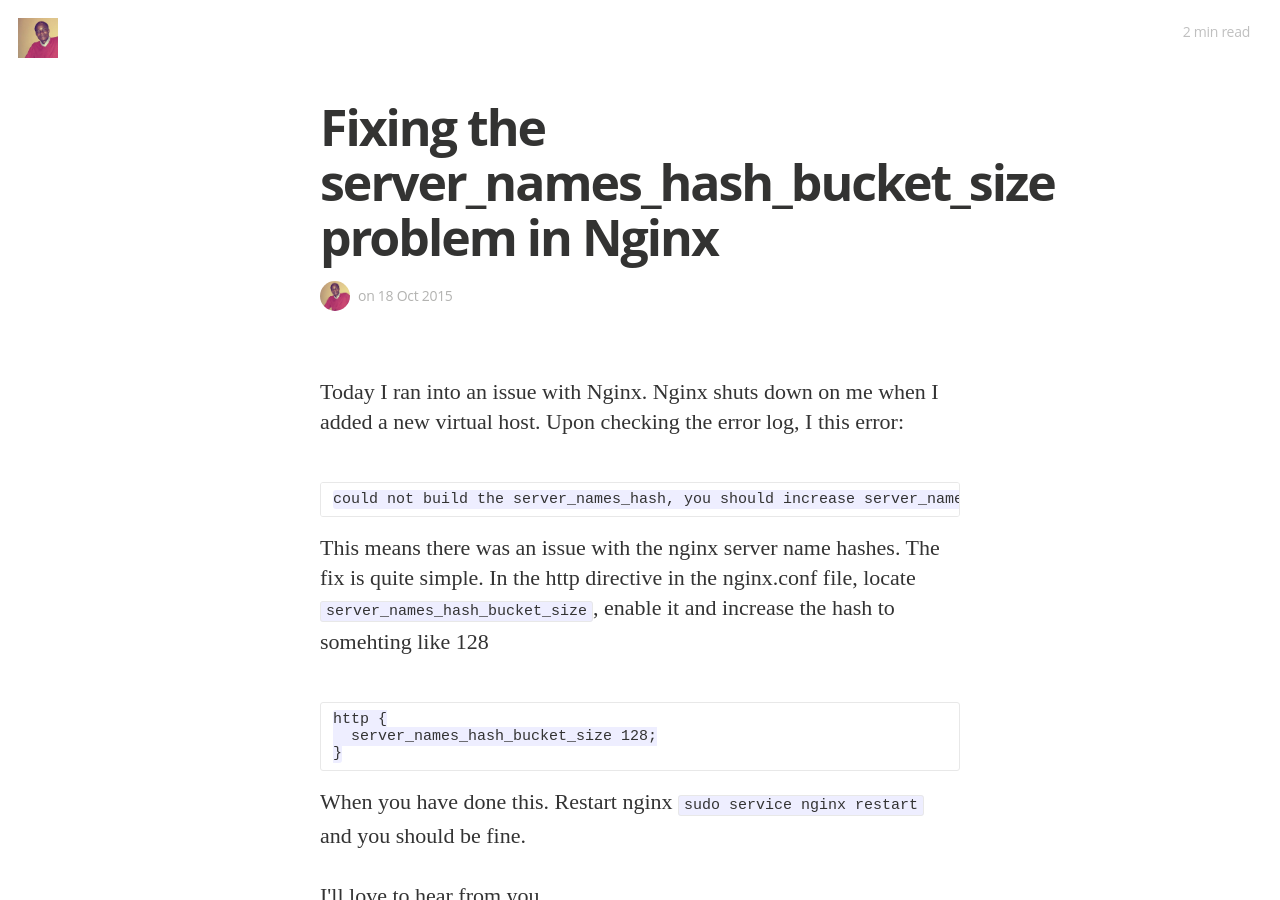
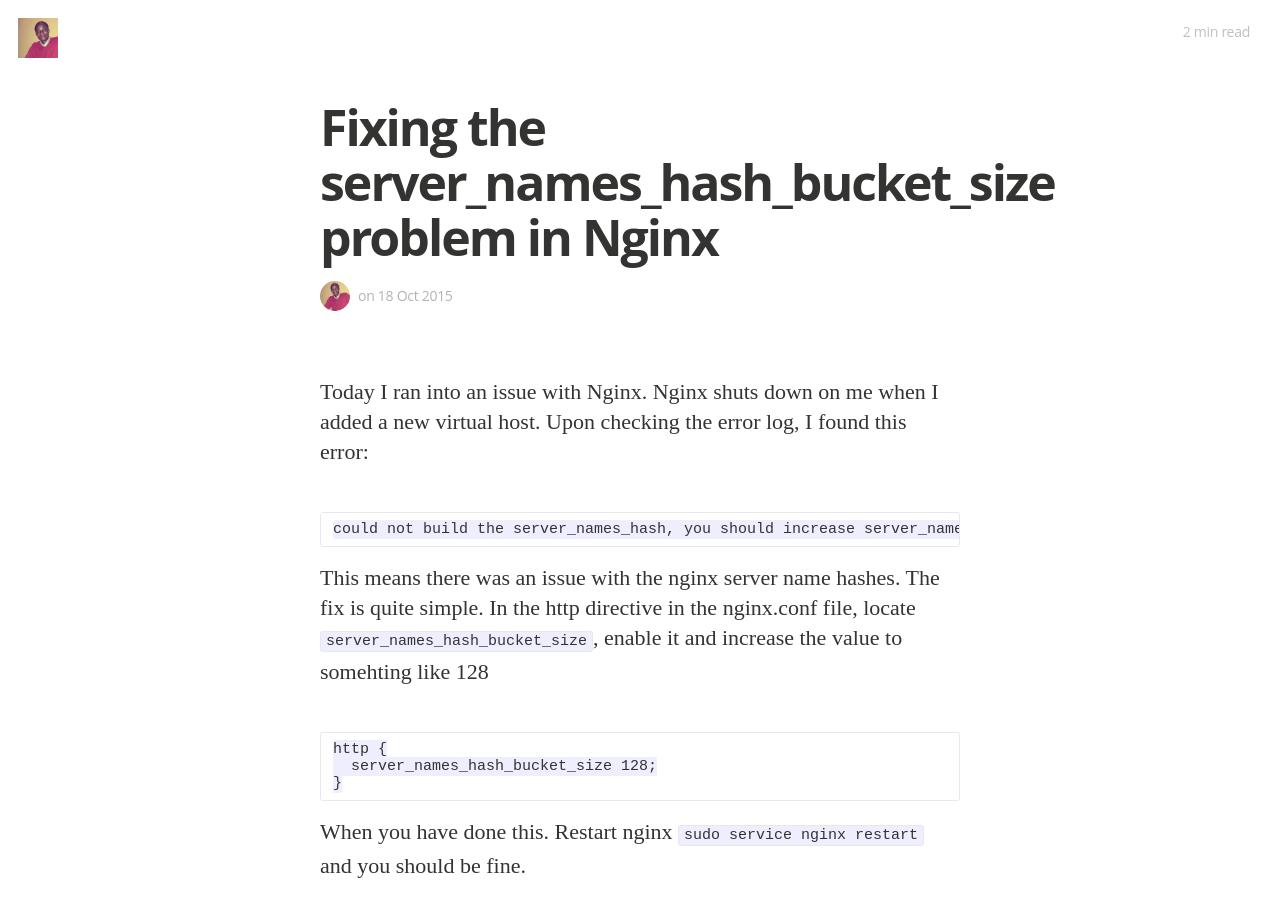
Before and after one commit to cyberomin/cyberomin.github.io, a Jekyll site: the page built from _posts/2015-10-18-fixing-the-server_names_hash_bucket_size-problem.markdown, in a window 1280 px wide and 900 px high. Built offline with Jekyll 4.4.1, drawn with Linux system fonts in a browser that asks for light colours; nearby versions of some CDN libraries; some web fonts are replaced; library files that are not in the unit come from our copies; Markdown is read by kramdown in place of the engine named in the settings; comment, search, counter and statistics services are not loaded.

Commit message:
Modified nginx post file

````diff
--- a/_posts/2015-10-18-fixing-the-server_names_hash_bucket_size-problem.markdown
+++ b/_posts/2015-10-18-fixing-the-server_names_hash_bucket_size-problem.markdown
@@ -7,14 +7,14 @@
 ---
 
 Today I ran into an issue with Nginx. Nginx shuts down on me when I added a new virtual host.
-Upon checking the error log, I this error:
+Upon checking the error log, I found this error:
 
 ```
 could not build the server_names_hash, you should increase server_names_hash_bucket_size: 32
 ```
 
 This means there was an issue with the nginx server name hashes.
-The fix is quite simple. In the http directive in the nginx.conf file, locate `server_names_hash_bucket_size`, enable it and increase the hash to somehting like 128
+The fix is quite simple. In the http directive in the nginx.conf file, locate `server_names_hash_bucket_size`, enable it and increase the value to somehting like 128
 
 ```
 http {
````
